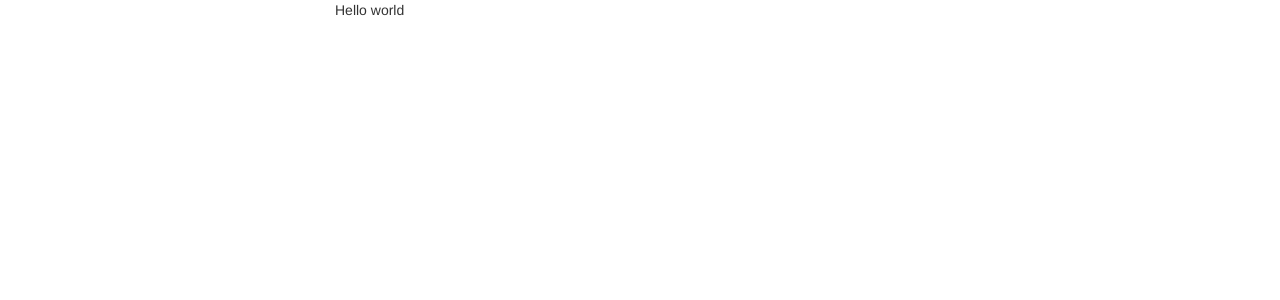
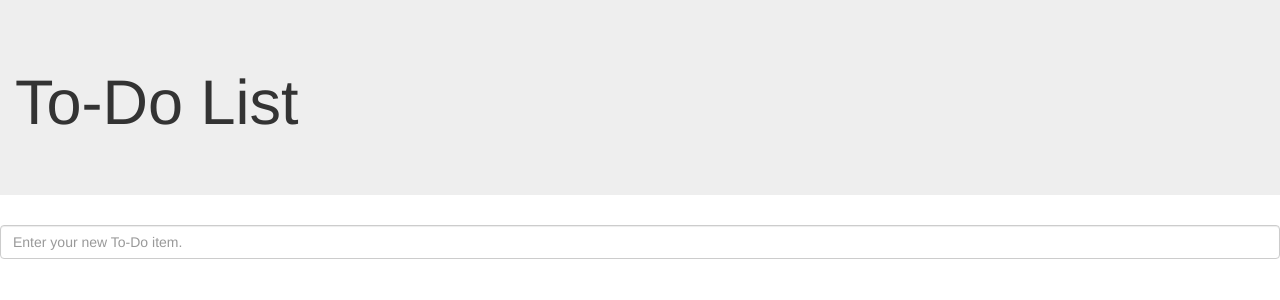
Before and after one commit to Dschneids/todolist, an Angular app in the folder to-dolist/ClientApp/: page / in a window 1280 px wide. Shown: the top 300 px of the page. Built offline with nearby package versions, Linux system fonts and the light colour scheme.

Commit message:
Added input for creating new todo

```diff
--- a/to-dolist/ClientApp/src/app/app.component.html
+++ b/to-dolist/ClientApp/src/app/app.component.html
@@ -1,9 +1,15 @@
-<div class='container-fluid'>
+<div class='container-fluid jumbotron'>
   <div class='row'>
     <div class='col-sm-3'>
-    </div>
-    <div class='col-sm-9 body-content'>
-      Hello world
+      <h1>To-Do List</h1>
     </div>
   </div>
 </div>
+
+<div class="container-fluid">
+  <div class="row">
+    <div>
+      <input #newToDo class="form-control" placeholder="Enter your new To-Do item." type="text" name="todo"/>
+    </div>
+  </div>
+</div>
```
